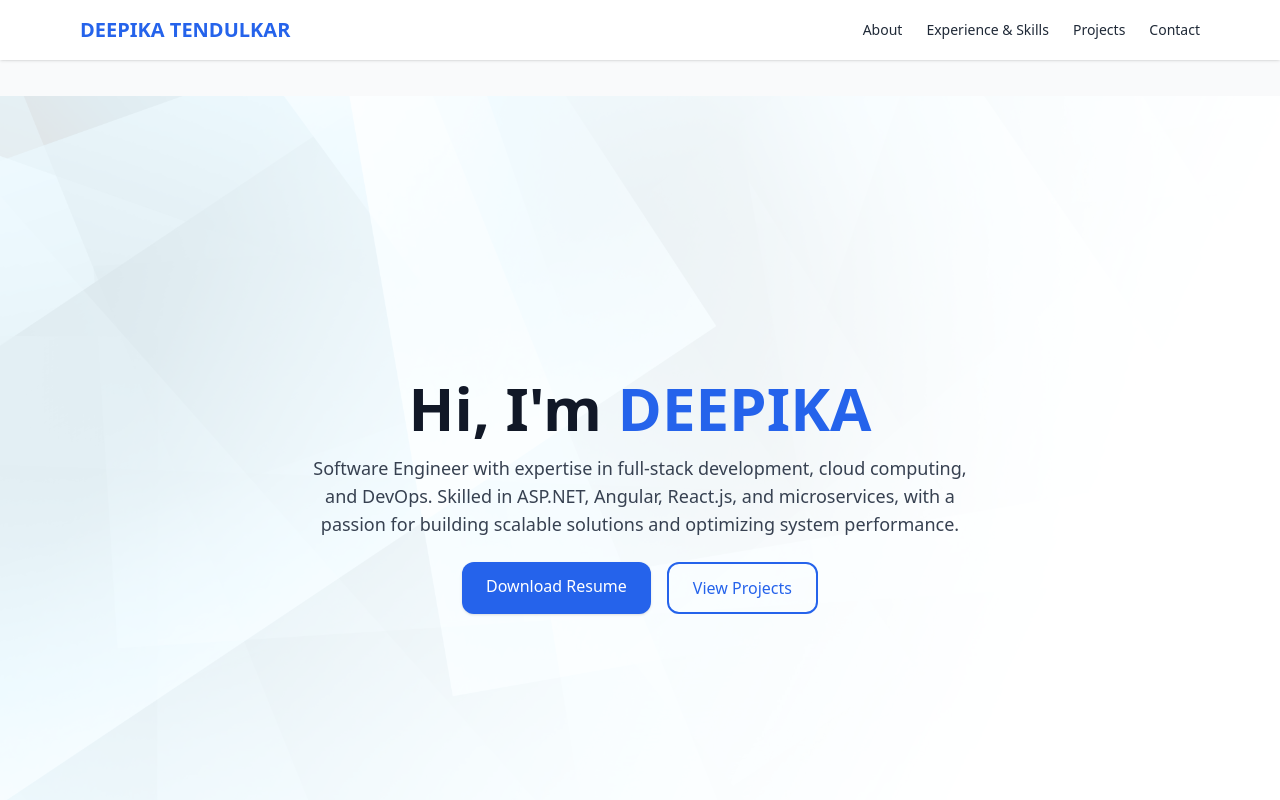
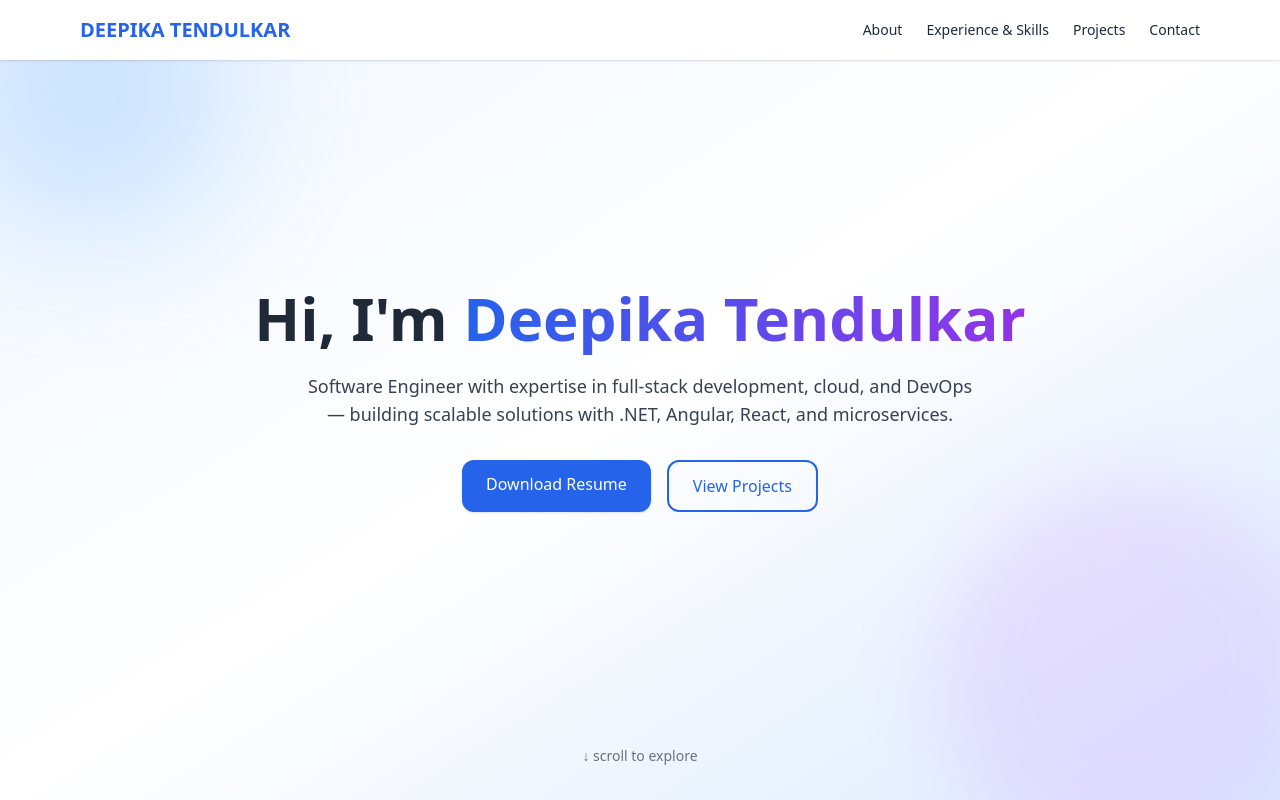
Before and after one commit to deepikatendulkar1/portfolio-website, a React (Create React App) app: page / in a window 1280 px wide. Shown: the top 800 px of the page. Built offline with nearby package versions, Linux system fonts and the light colour scheme.

Commit message:
changes in hero section

```diff
--- a/src/App.js
+++ b/src/App.js
@@ -18,28 +18,25 @@ function App() {
       </header>
 
       {/* Content Wrapper */}
-      <div className="pt-24">
         {/* Hero */}
-        <section
-          className="min-h-screen flex flex-col justify-center items-center px-6 text-center bg-cover bg-center bg-no-repeat"
-          style={{
-            backgroundImage: `url(${process.env.PUBLIC_URL + '/bg1.jpg'})`,
-            backgroundColor: 'rgba(255, 255, 255, 0.85)',
-            backgroundBlendMode: 'lighten'
-          }}
-        >
-          <h1 className="text-5xl md:text-6xl font-extrabold mb-4 leading-tight text-gray-900">
-            Hi, I'm <span className="text-blue-600">DEEPIKA</span>
+        <section className="relative min-h-screen flex flex-col justify-center items-center bg-gradient-to-br from-blue-50 via-white to-blue-100 px-6 text-center overflow-hidden">
+
+  {/* Background Circle Blobs */}
+  <div className="absolute top-[-50px] left-[-50px] w-72 h-72 bg-blue-300 opacity-30 rounded-full blur-3xl z-0 animate-pulse"></div>
+  <div className="absolute bottom-[-60px] right-[-40px] w-96 h-96 bg-purple-300 opacity-20 rounded-full blur-2xl z-0 animate-pulse"></div>
+
+  {/* Main Content */}
+  <div className="z-10">
+    <h1 className="text-5xl md:text-6xl font-extrabold mb-6 leading-tight text-gray-800">
+      Hi, I'm <span className="bg-gradient-to-r from-blue-600 to-purple-600 bg-clip-text text-transparent">Deepika Tendulkar</span>
     </h1>
-          <p className="text-lg text-gray-700 max-w-2xl mb-6">
-            Software Engineer with expertise in full-stack development, cloud computing, and DevOps. Skilled in ASP.NET, Angular, React.js, and microservices, with a passion for building scalable solutions and optimizing system performance.
+    <p className="text-lg text-gray-700 max-w-2xl mx-auto mb-8">
+      Software Engineer with expertise in full-stack development, cloud, and DevOps — building scalable solutions with .NET, Angular, React, and microservices.
     </p>
-          <div className="flex flex-col sm:flex-row gap-4">
+    <div className="flex flex-col sm:flex-row justify-center gap-4">
       <a
-              href="Resume.pdf"
+        href="resume.pdf"
         download
-              target="_blank"
-              rel="noopener noreferrer"
         className="bg-blue-600 text-white px-6 py-3 rounded-xl shadow hover:bg-blue-700 transition"
       >
         Download Resume
@@ -51,7 +48,14 @@ function App() {
         View Projects
       </a>
     </div>
+  </div>
+
+  {/* Scroll Down Indicator */}
+  <div className="absolute bottom-8 text-gray-500 text-sm animate-bounce z-10">
+    ↓ scroll to explore
+  </div>
 </section>
+
 
         {/* Carousel
         <section className="py-20 px-6 bg-white text-center">
@@ -265,7 +269,7 @@ function App() {
             &copy; {new Date().getFullYear()} Deepika Tendulkar. All rights reserved.
           </p>
         </footer>
-      </div>
+
     </div>
   );
 }
```
Lines whose indentation alone changed are shown as unchanged.
